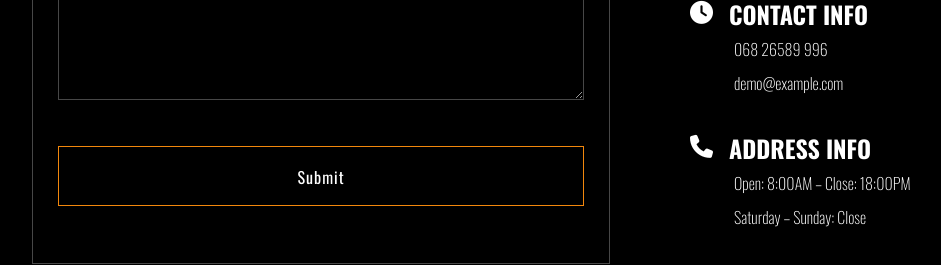
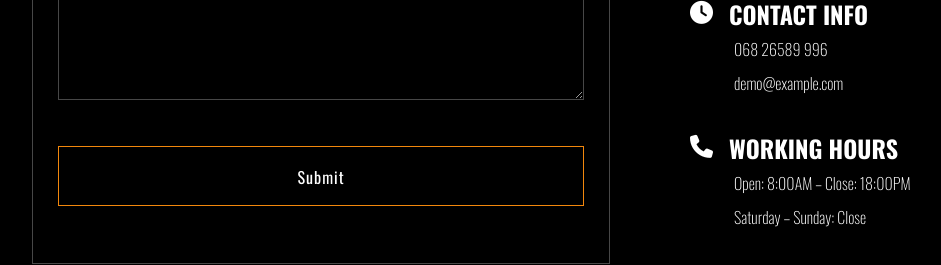
Before and after one commit to alessandrorumi/proj-html-vuejs, a Vue app: page /contact in a window 1280 px wide. Shown: the part 840-1105 px from the top of the page, without its empty margins (0-941 px from the left). Built offline with nearby package versions, Linux system fonts and the light colour scheme.

Commit message:
Fix: Working Hours  in Contact

```diff
--- a/src/pages/Contact.vue
+++ b/src/pages/Contact.vue
@@ -112,7 +112,7 @@ export default {
               <i class="fa-solid fa-phone" style="color:white;"></i>
 
               <div>
-              <h3>Address info</h3>
+              <h3>Working Hours </h3>
             <ul>
             <li>
               Open: 8:00AM – Close: 18:00PM
```
